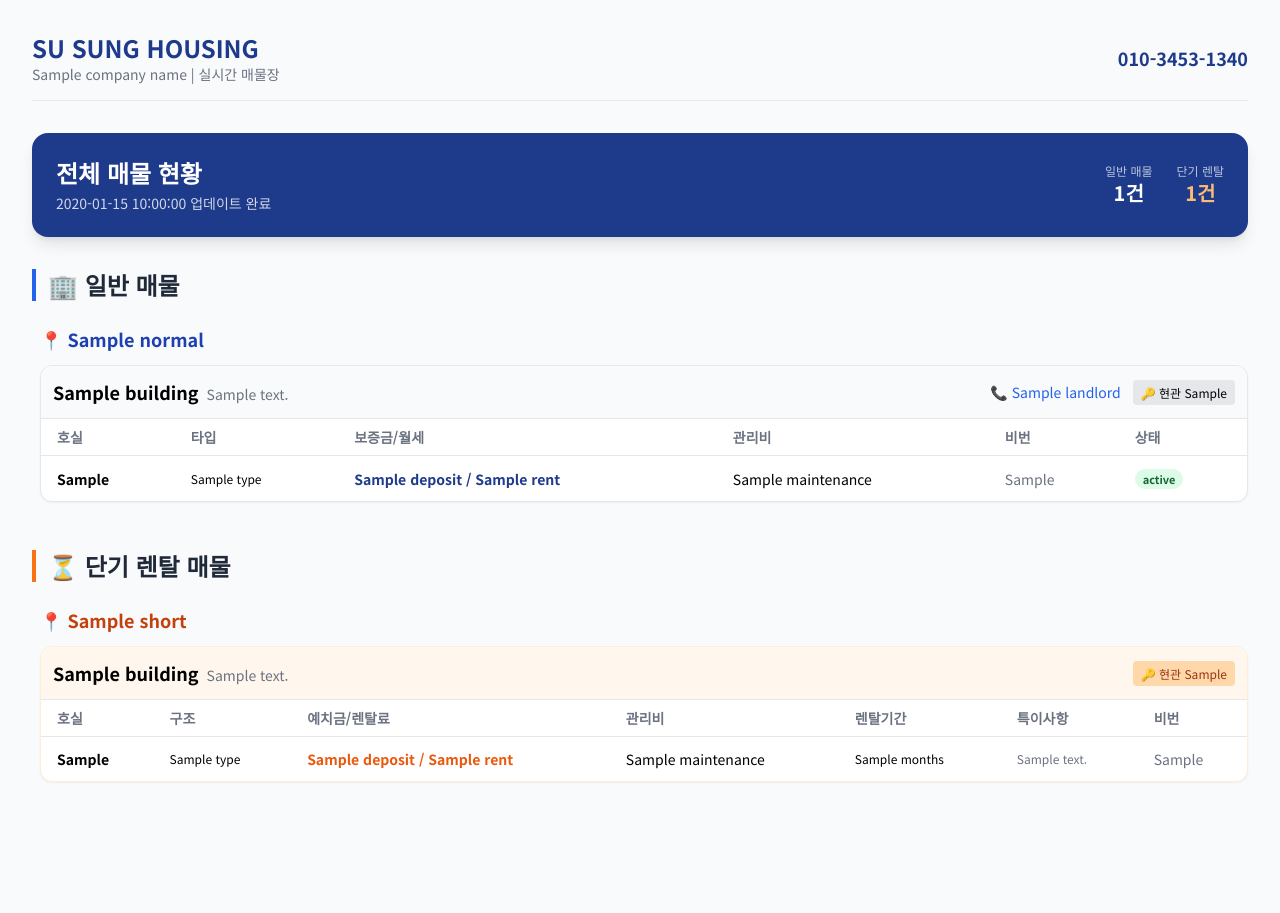
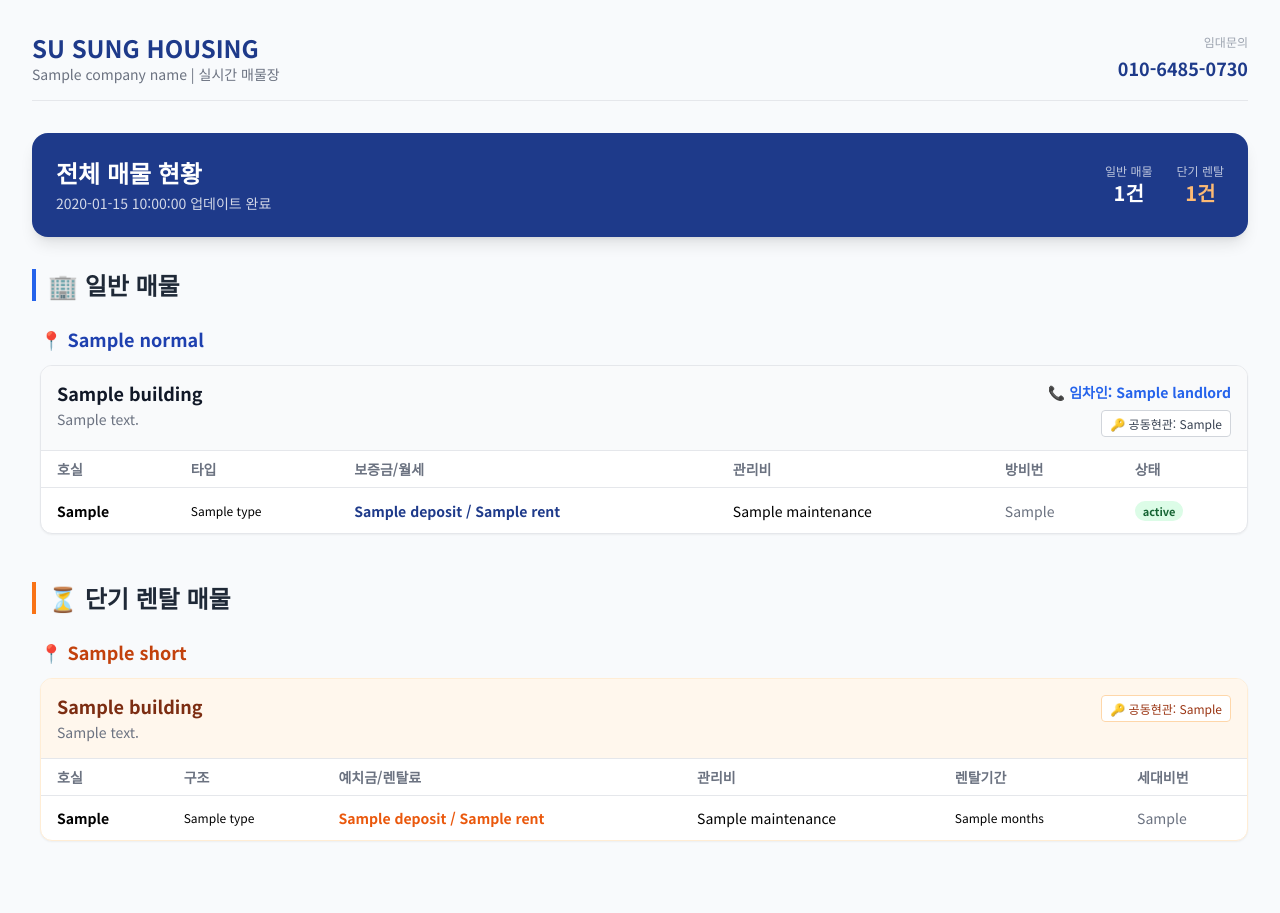
Before and after one commit to ljs712312-prog/Su-Sung-Housing-management, a FastAPI app: template templates/index.html in a window 1280 px wide. Before the commit the page ends 782 px from the top, so only its background shows below. Run offline with FastAPI, Linux system fonts and the light colour scheme; the template is opened without the code that fills it: most values are stand-ins (such as "Sample title", 1, 10 or a date in 2020); some libraries are stand-ins or nearby versions.

Commit message:
Update index.html

```diff
--- a/templates/index.html
+++ b/templates/index.html
@@ -18,7 +18,8 @@
             <p class="text-sm text-gray-500">{{ company_name }} | 실시간 매물장</p>
         </div>
         <div class="text-right">
-            <p class="text-lg font-bold text-blue-900">010-3453-1340</p>
+            <p class="text-xs text-gray-400 mb-1">임대문의</p>
+            <p class="text-lg font-bold text-blue-900">010-6485-0730</p>
         </div>
     </header>
 
@@ -39,14 +40,29 @@
         <h3 class="text-lg font-bold mb-3 text-blue-800">📍 {{ area_name }}</h3>
         {% for b_name, b_data in buildings.items() %}
         <div class="bg-white rounded-xl shadow-sm border border-gray-200 mb-5 overflow-hidden">
-            <div class="bg-gray-50 p-3 border-b flex justify-between items-center">
-                <div><span class="font-bold text-lg mr-2">{{ b_name }}</span><span class="text-sm text-gray-500">{{ b_data.address }}</span></div>
-                <div class="text-sm"><span class="text-blue-600 mr-3">📞 {{ b_data.landlord }}</span><span class="bg-gray-200 px-2 py-1 rounded text-xs">🔑 현관 {{ b_data.entrance_pw }}</span></div>
+            <div class="bg-gray-50 p-4 border-b flex justify-between items-start">
+                <div class="max-w-[60%]">
+                    {% if b_name and b_name != "이름없음" and b_name != "" %}
+                        <div class="font-bold text-lg leading-tight text-gray-900">{{ b_name }}</div>
+                        <div class="text-sm text-gray-500 mt-1">{{ b_data.address }}</div>
+                    {% else %}
+                        <div class="font-bold text-lg leading-tight text-gray-900">{{ b_data.address }}</div>
+                    {% endif %}
+                </div>
+                <div class="text-right shrink-0">
+                    <div class="text-sm text-blue-600 font-bold mb-2">📞 임차인: {{ b_data.landlord }}</div>
+                    <div>
+                        <span class="bg-white border border-gray-300 px-2 py-1 rounded text-xs text-gray-700 font-medium">
+                            🔑 공동현관: {{ b_data.entrance_pw }}
+                        </span>
+                    </div>
+                </div>
             </div>
+
             <div class="overflow-x-auto">
                 <table class="w-full text-left text-sm whitespace-nowrap">
                     <thead class="bg-white text-gray-500 border-b">
-                        <tr><th class="px-4 py-2">호실</th><th class="px-4 py-2">타입</th><th class="px-4 py-2">보증금/월세</th><th class="px-4 py-2">관리비</th><th class="px-4 py-2">비번</th><th class="px-4 py-2">상태</th></tr>
+                        <tr><th class="px-4 py-2">호실</th><th class="px-4 py-2">타입</th><th class="px-4 py-2">보증금/월세</th><th class="px-4 py-2">관리비</th><th class="px-4 py-2">방비번</th><th class="px-4 py-2">상태</th></tr>
                     </thead>
                     <tbody class="divide-y divide-gray-100">
                         {% for room in b_data.rooms %}
@@ -71,14 +87,27 @@
         <h3 class="text-lg font-bold mb-3 text-orange-700">📍 {{ area_name }}</h3>
         {% for b_name, b_data in buildings.items() %}
         <div class="bg-white rounded-xl shadow-sm border border-orange-100 mb-5 overflow-hidden">
-            <div class="bg-orange-50 p-3 border-b flex justify-between items-center">
-                <div><span class="font-bold text-lg mr-2">{{ b_name }}</span><span class="text-sm text-gray-500">{{ b_data.address }}</span></div>
-                <div class="text-sm"><span class="bg-orange-200 px-2 py-1 rounded text-xs text-orange-800">🔑 현관 {{ b_data.entrance_pw }}</span></div>
+            <div class="bg-orange-50 p-4 border-b flex justify-between items-start">
+                <div class="max-w-[60%]">
+                    {% if b_name and b_name != "이름없음" and b_name != "" %}
+                        <div class="font-bold text-lg leading-tight text-orange-900">{{ b_name }}</div>
+                        <div class="text-sm text-gray-500 mt-1">{{ b_data.address }}</div>
+                    {% else %}
+                        <div class="font-bold text-lg leading-tight text-orange-900">{{ b_data.address }}</div>
+                    {% endif %}
+                </div>
+                <div class="text-right shrink-0">
+                    <div>
+                        <span class="bg-white border border-orange-200 px-2 py-1 rounded text-xs text-orange-800 font-medium">
+                            🔑 공동현관: {{ b_data.entrance_pw }}
+                        </span>
+                    </div>
+                </div>
             </div>
             <div class="overflow-x-auto">
                 <table class="w-full text-left text-sm whitespace-nowrap">
                     <thead class="bg-white text-gray-500 border-b">
-                        <tr><th class="px-4 py-2">호실</th><th class="px-4 py-2">구조</th><th class="px-4 py-2">예치금/렌탈료</th><th class="px-4 py-2">관리비</th><th class="px-4 py-2">렌탈기간</th><th class="px-4 py-2">특이사항</th><th class="px-4 py-2">비번</th></tr>
+                        <tr><th class="px-4 py-2">호실</th><th class="px-4 py-2">구조</th><th class="px-4 py-2">예치금/렌탈료</th><th class="px-4 py-2">관리비</th><th class="px-4 py-2">렌탈기간</th><th class="px-4 py-2">세대비번</th></tr>
                     </thead>
                     <tbody class="divide-y divide-gray-100">
                         {% for room in b_data.rooms %}
@@ -86,7 +115,7 @@
                             <td class="px-4 py-3 font-bold">{{ room.no }}</td><td class="px-4 py-3 text-xs">{{ room.type }}</td>
                             <td class="px-4 py-3 font-bold text-orange-600">{{ room.deposit }} / {{ room.rent }}</td>
                             <td class="px-4 py-3">{{ room.maintenance }}</td><td class="px-4 py-3 text-xs">{{ room.months }}</td>
-                            <td class="px-4 py-3 text-xs text-gray-500">{{ room.note }}</td><td class="px-4 py-3 text-gray-500">{{ room.pw }}</td>
+                            <td class="px-4 py-3 text-gray-500">{{ room.pw }}</td>
                         </tr>
                         {% endfor %}
                     </tbody>
```
